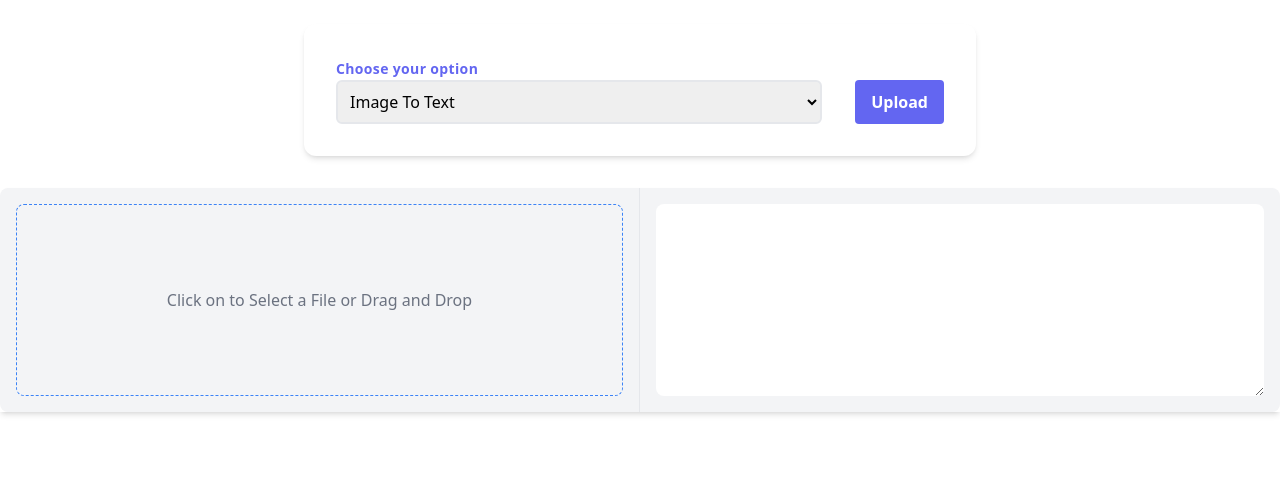
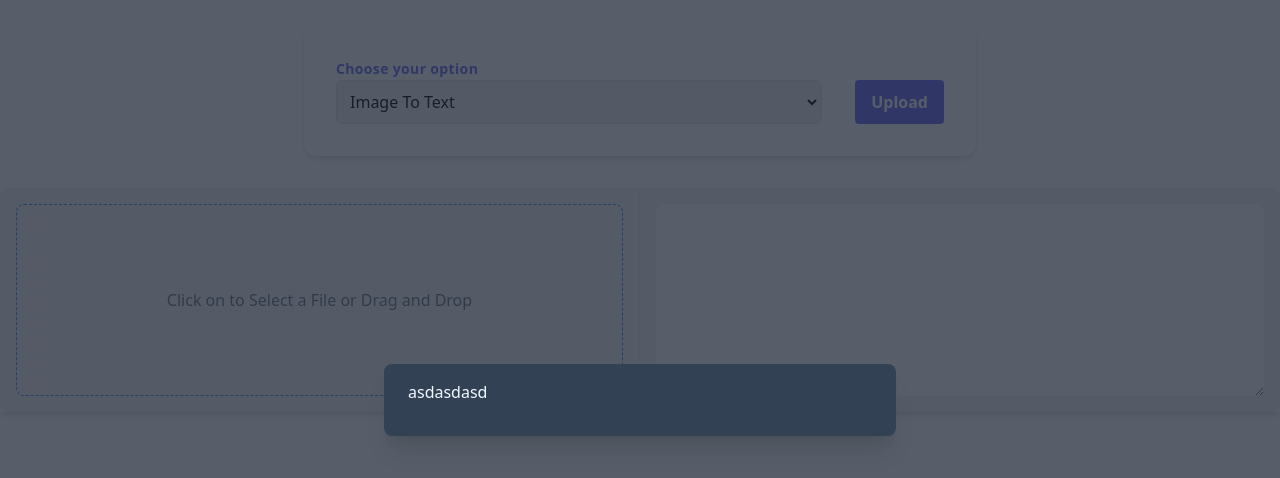
Before and after one commit to Madushan98/Ocrt-ToolkIt, a Next.js app in the folder frontend/: page / in a window 1280 px wide. Shown: the top 478 px of the page. Built offline with nearby package versions, Linux system fonts and the light colour scheme.

Commit message:
add Modal

```diff
--- /dev/null
+++ b/frontend/components/Modal.tsx
@@ -0,0 +1,24 @@
+import React from 'react'
+
+export default function Modal({children}:any) {
+
+    return (
+      <div className="fixed z-50 inset-0 overflow-y-auto">
+          <div className="flex items-center justify-center min-h-screen pt-4 px-4 pb-20 text-centersm:block sm:p-0">
+          <div className="fixed inset-0 transition-opacity">
+              <div className="absolute inset-0 bg-gray-800 opacity-75"></div>
+           </div>
+           <span className="hidden sm:inline-block sm:align-middle sm:h-screen">&#8203;</span>
+           <div className="inline-block align-bottom bg-secondary rounded-lg text-left overflow-hidden
+              shadow-xl transform transition-all sm:my-8 sm:align-middle sm:max-w-lg sm:w-full">
+              <div className="py-4 text-sky-50 bg-slate-700 text-left px-6">
+                  <div className="flex-col pb-4">
+                  {children}
+                  </div>
+              </div>
+          </div>
+          </div>
+      </div>
+
+    )
+  }
--- a/frontend/components/filePreview.tsx
+++ b/frontend/components/filePreview.tsx
@@ -2,6 +2,7 @@
 import { useState, useContext, useEffect } from 'react'
 import { FileContext } from '../app/context'
 import FileUpload from './fileUpload'
+import Modal from './Modal'
 
 
 const FilePreview = () => {
@@ -113,31 +114,30 @@ const FilePreview = () => {
                         </textarea>
                     ):
                     (
-                        <div className="h-48 w-full bg-gray-100 flex justify-center items-center focus:border-transparent">
-                            <span className="text-gray-500">Upload File to Get Results</span>
-                        </div>
+                        fileContext?.previewUrl ? (
+                            // eslint-disable-next-line @next/next/no-img-element
+                            <img
+                                className="object-cover"
+                                src={fileContext?.previewUrl}
+                                alt="File Preview"
+                            />
+                        ) : (
+                            <div className="h-48 w-full bg-gray-100 flex justify-center items-center">
+                                <span className="text-gray-500">Upload File to Get Results</span>
+                            </div>
+                        )
                     )
                 }
                 </div>
             </div>
 
         </div>
+        <Modal>
+                <h1>asdasdasd</h1>
+        </Modal>
         </>
     )
 }
 
 
 export default FilePreview
-
-// {fileContext?.previewUrl ? (
-//     // eslint-disable-next-line @next/next/no-img-element
-//     <img
-//         className="object-cover"
-//         src={fileContext?.previewUrl}
-//         alt="File Preview"
-//     />
-// ) : (
-//     <div className="h-48 w-full bg-gray-100 flex justify-center items-center">
-//         <span className="text-gray-500">Upload File to Get Results</span>
-//     </div>
-// )}
```
